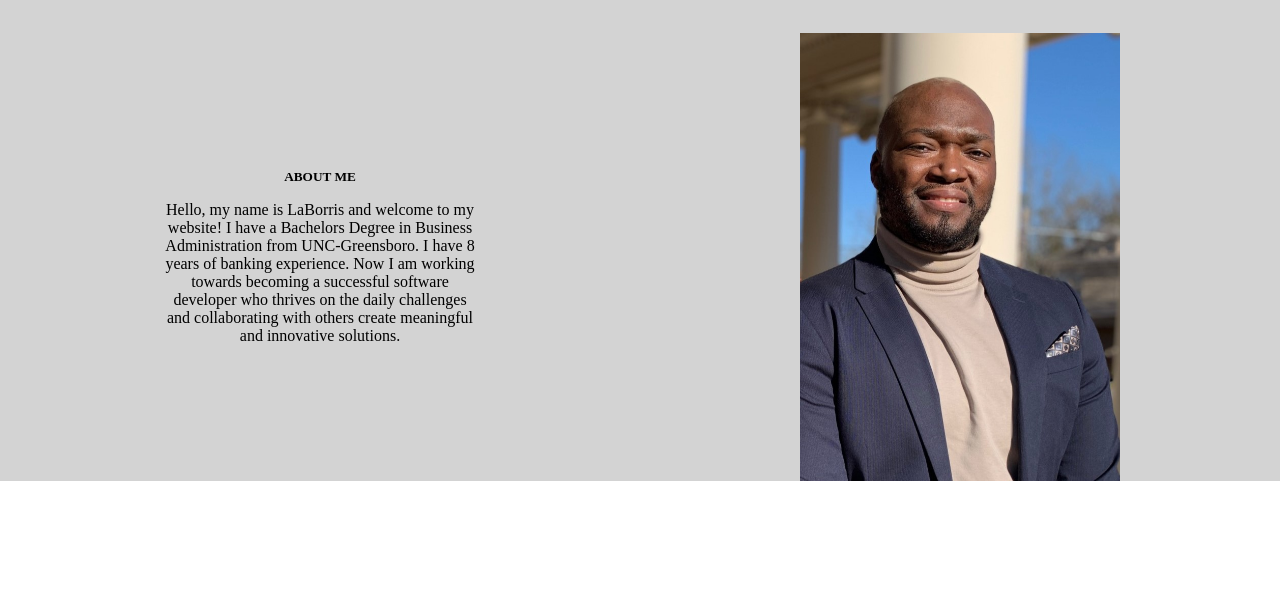
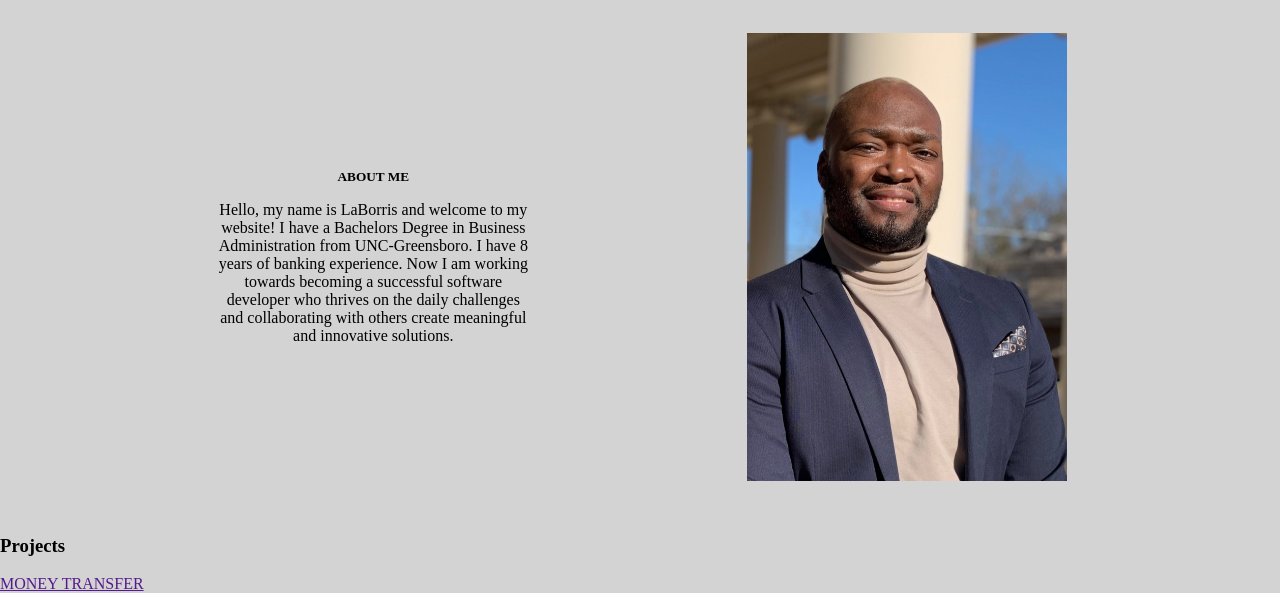
Before and after one commit to ltpoole/ltpoole.github.io, a plain HTML site: page index.html in a window 1280 px wide. Shown: the part 209-802 px from the top of the page. Drawn offline with Linux system fonts and the light colour scheme.

Commit message:
Added Project section

```diff
--- a/index.html
+++ b/index.html
@@ -31,6 +31,7 @@
         </section>
         <br>
         <br>
+
         <div id="aboutMe" class="aboutMe">
             <div class="leftColumn">
                 <h5>ABOUT ME</h5>
@@ -45,15 +46,30 @@
                 </p>
 
             </div>
+
             <div class="rightColumn">
                 <img src="images/profile.jpg" alt="Photo of LaBorris">
             </div>
 
         </div>
 
+        <br>
+        <br>
+        <br>
 
+        <h3>Projects</h3>
+        <br>
 
+        <div id="projects" class="projects">
+            <p>
+                <a href="">MONEY TRANSFER</a>
+            </p>
+
+        </div>
 
     </main>
+    <footer>
+
+    </footer>
 </body>
 </html>
--- a/main.css
+++ b/main.css
@@ -54,7 +54,7 @@ h4 {
 
 .aboutMe {
     display: flex;
-    justify-content: space-around;
+    justify-content: space-evenly;
     align-items: center;
 }
 
```
